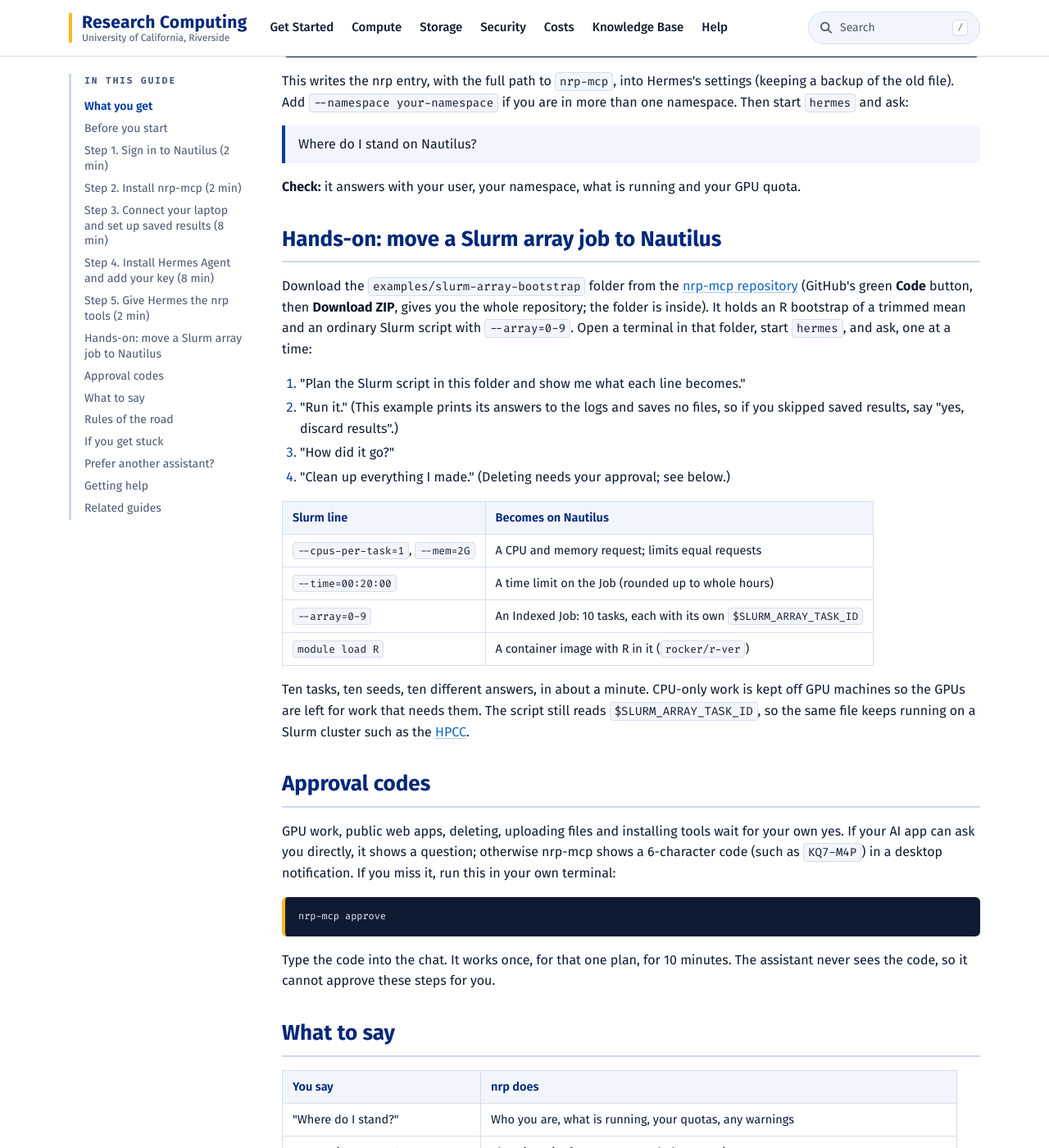
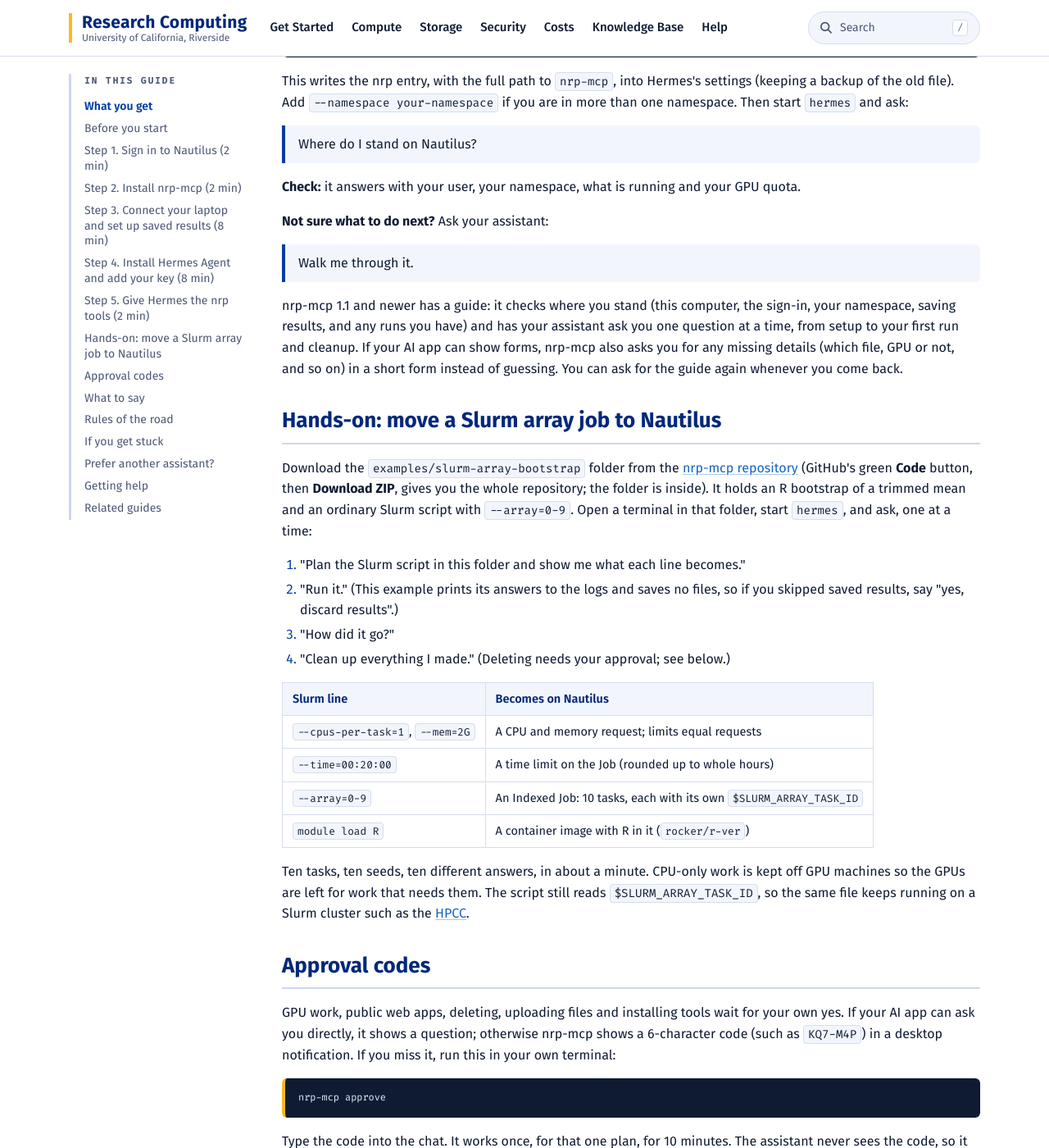
Before and after one commit to UCR-Research-Computing/rc-dev, a Jekyll site: the page built from _kb/kb031-nrp-mcp-quick-start.md, in a window 1280 px wide and 1400 px high, scrolled down 3349 px. Shown: the whole window at 82% size. Built offline with Jekyll 4.4.1, drawn with Linux system fonts in a browser that asks for light colours; some web fonts are replaced; some of the changed text lies outside the part shown.

Commit message:
KB031: nrp-mcp 1.1 guide (sync from prod #65)

```diff
--- a/_kb/kb031-nrp-mcp-quick-start.md
+++ b/_kb/kb031-nrp-mcp-quick-start.md
@@ -9,13 +9,14 @@
 review_notes:
   - "Web version of the printable handout made for an October 2026 hands-on workshop. The PDF (assets/documents/nrp-mcp-quick-start.pdf) is built from docs/handouts/nrp-mcp-quick-start.html with headless Chrome."
   - "2026-10-21: updated for nrp-mcp 1.0.0 (released 2026-10-21). Install now uses the project's own installers (install.sh asks before adding ~/.local/bin to PATH; install.ps1 installs to LOCALAPPDATA Programs nrp-mcp, checks SHA256SUMS, sets the user PATH). nrp-mcp client hermes replaces hermes mcp add. New: nrp-mcp s3 setup for saved results (a job plan is refused without it unless the person says yes, discard results), nrp-mcp doctor, and 6-character approval codes from nrp-mcp approve for GPU, public, delete, upload and setup steps. Commands checked against the 1.0.0 binary; the Slurm example was re-planned on 1.0.0 (10 tasks, rocker/r-ver:4.4.2, 1 h limit)."
+  - "2026-10-21: added the nrp-mcp 1.1.0 guide (nrp_guide tool and walk_me_through prompt): a Not sure what to do next? paragraph after Step 5 and a row in What to say. Checked against the 1.1.0 code and its live test (scripts/e2eguide)."
   - "CHECK: install.ps1 is run on Windows Server 2025 in the nrp-mcp CI on every change but has not been run on a student Windows laptop."
   - "CHECK: the browser sign-in in nrp-mcp setup has been run on Linux only."
 ---
 
 [nrp-mcp](https://github.com/UCR-Research-Computing/nrp-mcp) is a small open-source program (MIT license) from UCR Research Computing that runs on your own computer and gives an AI assistant a set of tools for the [NRP Nautilus](../kb023-nautilus-researcher-guide/) cluster. You describe what you want ("run this script on a GPU", "run it 50 times with different seeds") and the assistant plans the Kubernetes work, shows you the plan and the `kubectl` it equals, and runs it once you agree.
 
-This page is the web version of the one-sheet handout from our hands-on workshop. It covers nrp-mcp 1.0.0.
+This page is the web version of the one-sheet handout from our hands-on workshop. It covers nrp-mcp 1.1.0.
 
 **Printable version:** [nrp-mcp quick start (PDF, 2 pages, Letter)](../../assets/documents/nrp-mcp-quick-start.pdf). Print it on one sheet, both sides.
 
@@ -61,7 +62,7 @@
 
 Prefer to download it yourself? Every build is on the [Releases page](https://github.com/UCR-Research-Computing/nrp-mcp/releases/latest). On a Mac, a file downloaded in a browser needs `xattr -d com.apple.quarantine ~/.local/bin/nrp-mcp` before it will run. On Windows, if SmartScreen says "Windows protected your PC", choose **More info**, then **Run anyway**.
 
-**Check:** `nrp-mcp version` prints 1.0.0 or newer.
+**Check:** `nrp-mcp version` prints 1.1.0 or newer.
 
 ## Step 3. Connect your laptop and set up saved results (8 min)
 
@@ -129,6 +130,12 @@
 
 **Check:** it answers with your user, your namespace, what is running and your GPU quota.
 
+**Not sure what to do next?** Ask your assistant:
+
+> Walk me through it.
+
+nrp-mcp 1.1 and newer has a guide: it checks where you stand (this computer, the sign-in, your namespace, saving results, and any runs you have) and has your assistant ask you one question at a time, from setup to your first run and cleanup. If your AI app can show forms, nrp-mcp also asks you for any missing details (which file, GPU or not, and so on) in a short form instead of guessing. You can ask for the guide again whenever you come back.
+
 ## Hands-on: move a Slurm array job to Nautilus
 
 Download the `examples/slurm-array-bootstrap` folder from the [nrp-mcp repository](https://github.com/UCR-Research-Computing/nrp-mcp) (GitHub's green **Code** button, then **Download ZIP**, gives you the whole repository; the folder is inside). It holds an R bootstrap of a trimmed mean and an ordinary Slurm script with `--array=0-9`. Open a terminal in that folder, start `hermes`, and ask, one at a time:
@@ -161,6 +168,7 @@
 
 | You say | nrp does |
 | :--- | :--- |
+| "Walk me through it" | One step at a time from wherever you are: setup, your first run, results, cleanup |
 | "Where do I stand?" | Who you are, what is running, your quotas, any warnings |
 | "Run train.py on a GPU" | Plans it, waits for your approval, then runs it |
 | "Run this 50 times, seeds 1 to 50" | A parameter sweep (an Indexed Job) |
--- a/docs/handouts/nrp-mcp-quick-start.html
+++ b/docs/handouts/nrp-mcp-quick-start.html
@@ -108,7 +108,7 @@
     <h1>Run your research on Nautilus,<br>from your AI assistant</h1>
     <div class="sub">Connect your laptop to the National Research Platform, give your assistant the
       <b style="color:#fff">nrp</b> tools, then move a Slurm job to Kubernetes by asking in plain language.</div>
-    <div class="meta"><b>nrp-mcp</b> 1.0.0 or newer<br>macOS &middot; Linux &middot; Windows<br>KB031 &middot; Oct 2026</div>
+    <div class="meta"><b>nrp-mcp</b> 1.1.0 or newer<br>macOS &middot; Linux &middot; Windows<br>KB031 &middot; Oct 2026</div>
   </div>
 
   <div class="body">
@@ -134,7 +134,7 @@
           <span class="l">Windows</span><span class="cmd long"><span class="p">PS&gt; </span>irm https://raw.githubusercontent.com/UCR-Research-Computing/nrp-mcp/main/scripts/install.ps1 | iex</span>
         </div>
         <p class="note">Both verify the download and put <code>nrp-mcp</code> on your PATH (Mac asks: answer <b>y</b>); then open a new terminal.</p>
-        <div class="ok"><code>nrp-mcp version</code> prints 1.0.0 or newer.</div>
+        <div class="ok"><code>nrp-mcp version</code> prints 1.1.0 or newer.</div>
       </div></div>
 
       <div class="step"><div class="num">3</div><div>
@@ -211,6 +211,7 @@
           <h2>What to say</h2>
           <table>
             <tr><th>You say</th><th>nrp does</th></tr>
+            <tr><td><span class="say">Walk me through it</span></td><td>one step at a time, from wherever you are</td></tr>
             <tr><td><span class="say">Where do I stand?</span></td><td>who you are, what runs, quotas, warnings</td></tr>
             <tr><td><span class="say">Run train.py on a GPU</span></td><td>plans it, waits for your approval code, then runs</td></tr>
             <tr><td><span class="say">Run this 50 times, seeds 1 to 50</span></td><td>a sweep (Indexed Job)</td></tr>
```
Also changed, not shown: docs/SPEC.md (+1 -0 lines), 1 other file.
